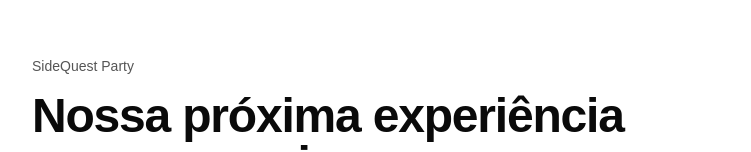
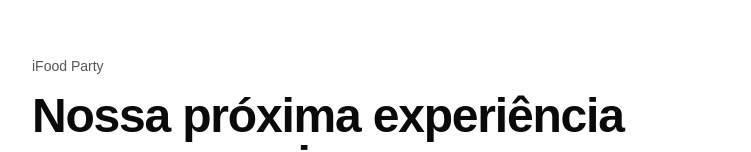
Before and after one commit to mhdsilva/hackaton-ifood, a Next.js app in the folder apps/web/: page / in a window 1280 px wide. Shown: the part 132-284 px from the top of the page, without its empty margins (264-1015 px from the left). Built offline with nearby package versions, Linux system fonts and the light colour scheme.

Commit message:
chore(web): update product name to iFood Party

```diff
--- a/apps/web/app/layout.tsx
+++ b/apps/web/app/layout.tsx
@@ -2,7 +2,7 @@ import type { Metadata } from "next";
 import "./globals.css";
 
 export const metadata: Metadata = {
-  title: "SideQuest Party",
+  title: "iFood Party",
   description: "Experiências compartilhadas entre amigos em endereços diferentes.",
 };
 
--- a/apps/web/app/page.tsx
+++ b/apps/web/app/page.tsx
@@ -4,7 +4,7 @@ export default function HomePage() {
   return (
     <main className="mx-auto flex min-h-svh max-w-3xl flex-col justify-center gap-10 px-6 py-12 sm:px-10">
       <header className="space-y-4">
-        <p className="text-sm font-medium text-muted-foreground">SideQuest Party</p>
+        <p className="text-sm font-medium text-muted-foreground">iFood Party</p>
         <h1 className="text-3xl font-semibold tracking-tight sm:text-5xl">Nossa próxima experiência começa aqui.</h1>
         <p className="max-w-xl leading-relaxed text-muted-foreground">
           Uma página provisória para conferir a base da interface. As telas da Party chegam na próxima etapa.
```
Also changed, not shown: 1 other file (tests, documents, lock files or other folders).
